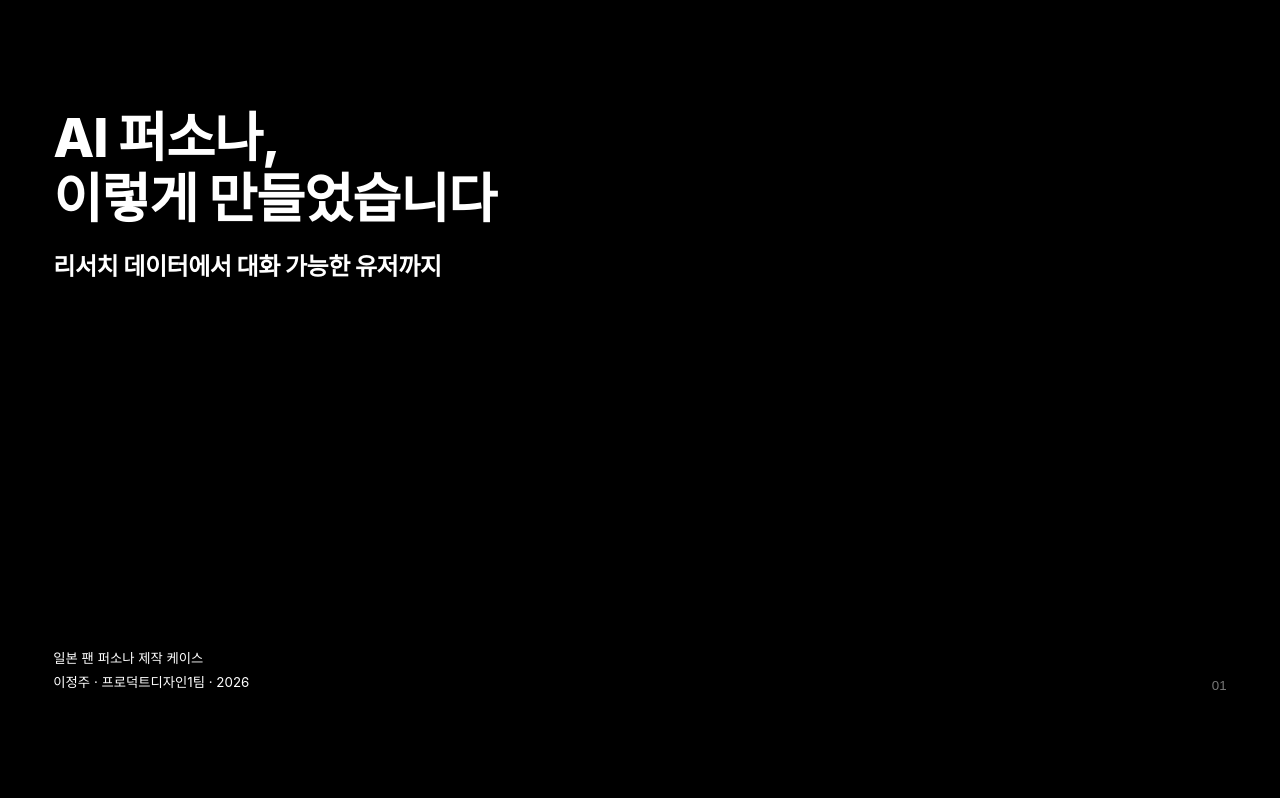
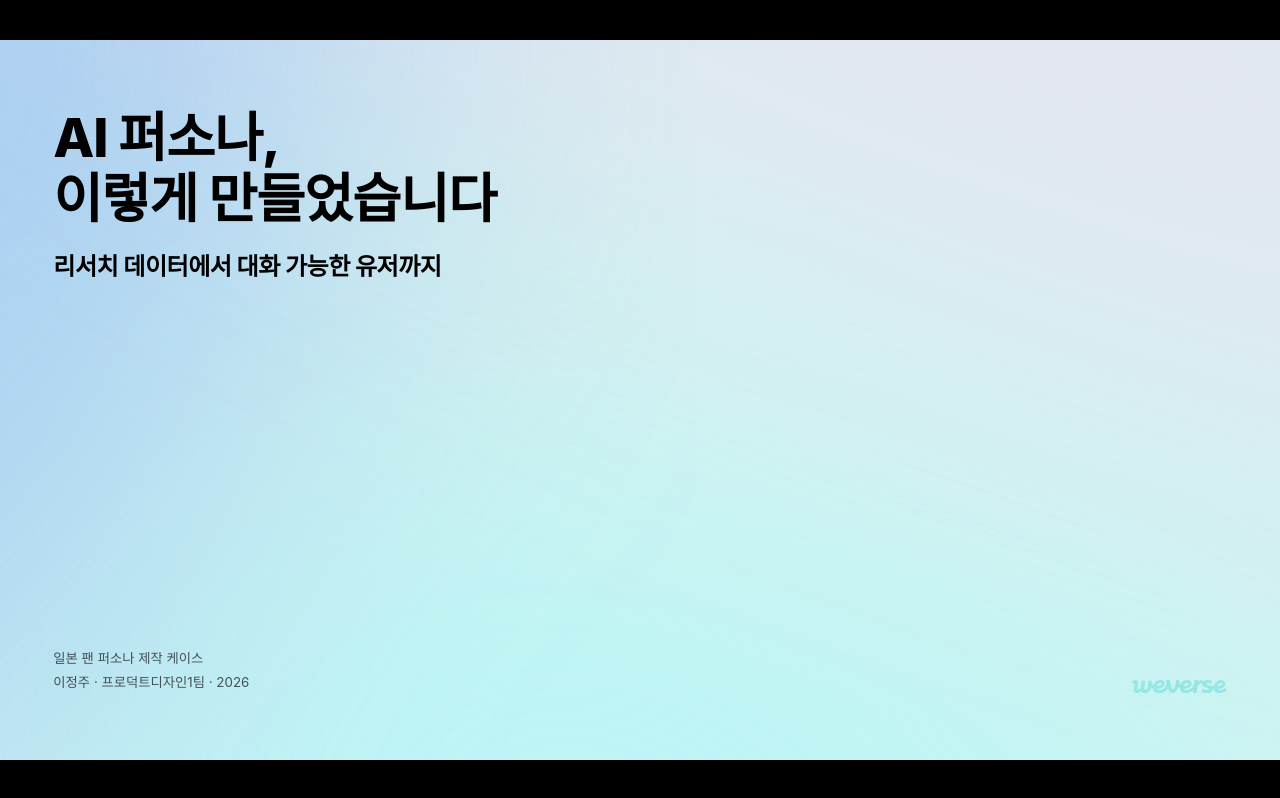
Before and after one commit to jjleeeeee/presentations, a plain HTML site: page index.html in a window 1280 px wide. Drawn offline with Linux system fonts and the light colour scheme; a web font is replaced by a local one.

Commit message:
Update AI persona presentation cover and style kit

```diff
--- a/index.html
+++ b/index.html
@@ -480,6 +480,40 @@ tbody td:first-child {
   justify-content: center;
   gap: 32px;
 }
+.slide--cover-gradient {
+  background: #D5F3F1;
+  overflow: hidden;
+}
+.slide--cover-gradient::before {
+  content: '';
+  position: absolute;
+  inset: 0;
+  background: url('src/background/figma-cover-gradient.svg') center / cover no-repeat;
+  z-index: 0;
+}
+.slide--cover-gradient .cover-title,
+.slide--cover-gradient .cover-sub,
+.slide--cover-gradient .cover-meta {
+  position: relative;
+  z-index: 1;
+}
+.slide--cover-gradient .cover-title,
+.slide--cover-gradient .cover-sub {
+  color: #000000;
+}
+.slide--cover-gradient .cover-meta {
+  color: rgba(0,0,0,0.65);
+}
+.cover-logo {
+  position: absolute;
+  right: 80px;
+  bottom: 100px;
+  width: 142px;
+  height: 20px;
+  z-index: 1;
+  mix-blend-mode: overlay;
+  pointer-events: none;
+}
 .cover-title {
   font-size: 80px;
   font-weight: 800;
@@ -993,13 +1027,14 @@ tbody tr:last-child { border-bottom: none; }
 <div class="deck-wrapper" id="deck">
 
   <!-- ─── 01 커버 ─────────────────────────────── -->
-  <section class="slide slide--cover active">
+  <section class="slide slide--cover slide--cover-gradient active" data-hide-counter>
     <h1 class="cover-title">AI 퍼소나,<br>이렇게 만들었습니다</h1>
     <p class="cover-sub">리서치 데이터에서 대화 가능한 유저까지</p>
     <div class="cover-meta">
       <span>일본 팬 퍼소나 제작 케이스</span>
       <span>이정주 · 프로덕트디자인1팀 · 2026</span>
     </div>
+    <img class="cover-logo" src="src/background/weverse-logo.svg" alt="weverse">
   </section>
 
   <!-- ─── 02 목차 ─────────────────────────────── -->
@@ -1931,7 +1966,11 @@ tbody tr:last-child { border-bottom: none; }
 
   function show(n) {
     const next = Math.max(0, Math.min(slides.length - 1, n));
-    if (next === idx && slides[idx].classList.contains('active')) return;
+    if (next === idx && slides[idx].classList.contains('active')) {
+      counter.textContent = String(idx + 1).padStart(2, '0');
+      counter.style.display = slides[idx].hasAttribute('data-hide-counter') ? 'none' : '';
+      return;
+    }
     slides[idx].classList.remove('active');
     idx = next;
     slides[idx].classList.add('active');
```
Also changed, not shown: src/background/figma-cover-gradient.svg (added), src/background/weverse-logo.svg (added), 1 other file.
